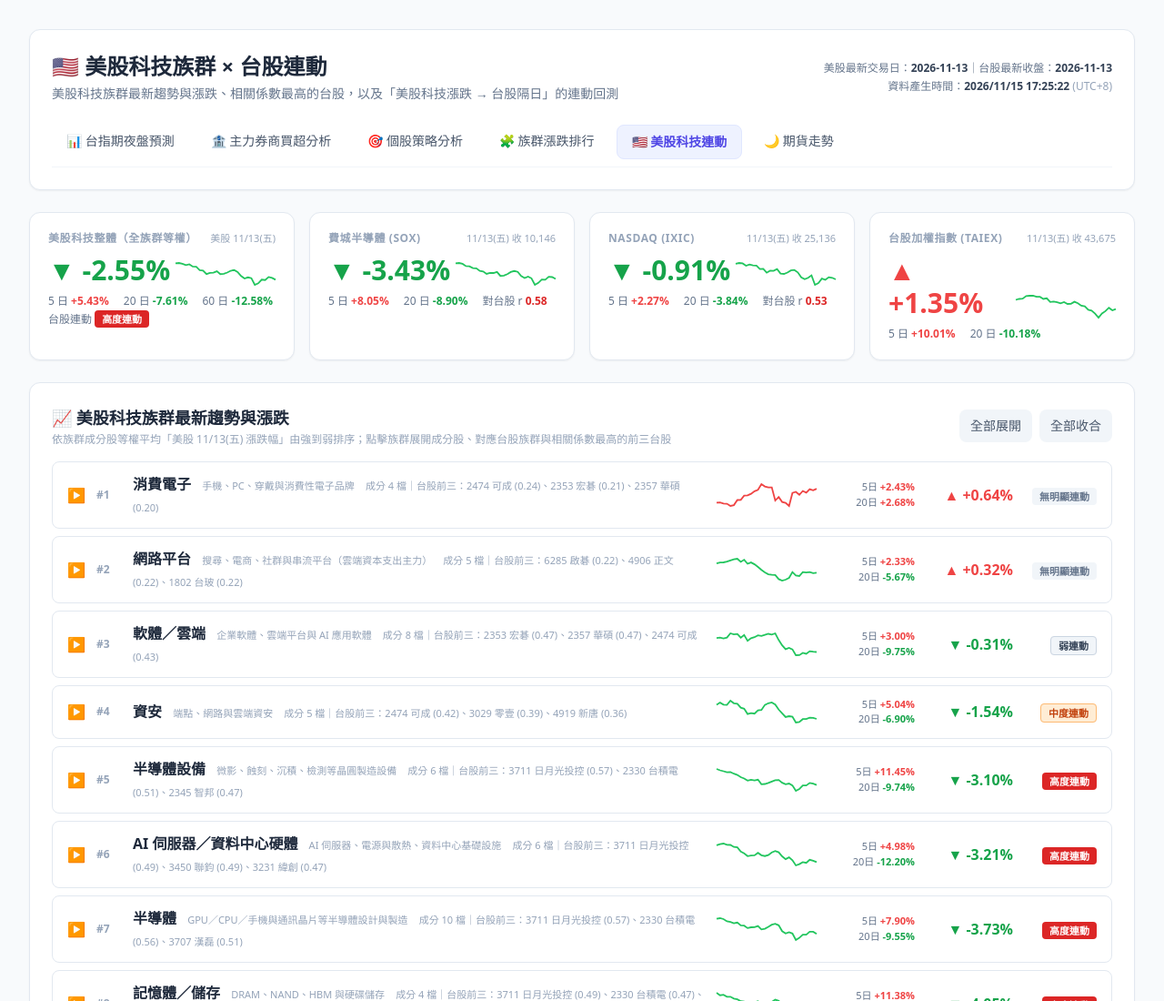
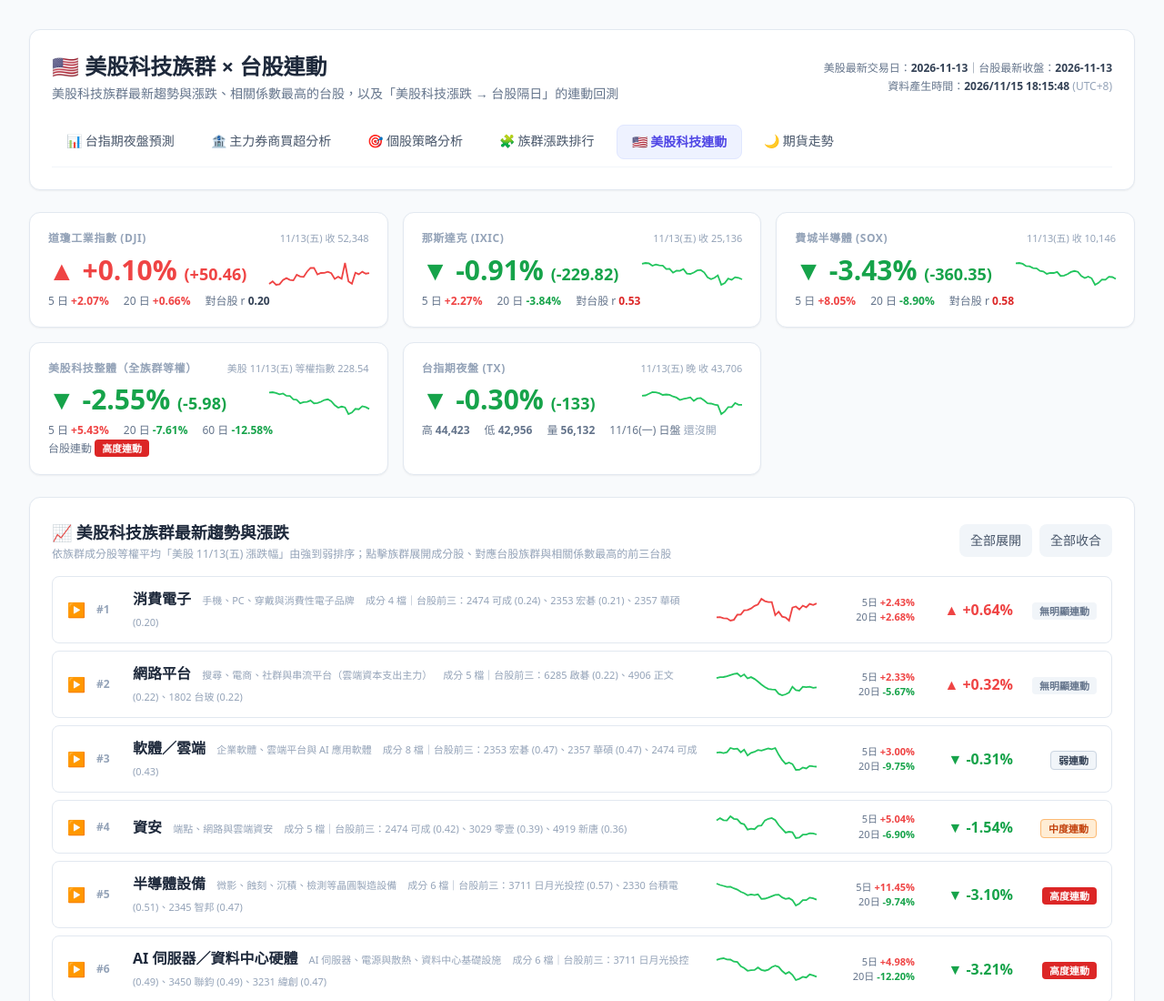
Before and after one commit to whsu45/chive-terminal, a plain HTML site: page us-tech.html in a window 1280 px wide. Shown: the top 1100 px of the page at 91% size. Drawn offline with nearby package versions, Linux system fonts and the light colour scheme.

Commit message:
美股科技連動頁：卡片加上漲跌點數、新增道瓊與台指期夜盤
- 卡片主數字改為「漲跌幅 (漲跌點數)」，例：▼ -2.55% (-5.98)
- 新增道瓊工業指數（^DJI）
- 台股加權指數卡片改為台指期夜盤（取自 night_futures.json 的 TX）
- 順序：道瓊、那斯達克、費半、美股科技整體、台指夜盤；桌機改三欄

```diff
--- a/assets/us-tech-app.js
+++ b/assets/us-tech-app.js
@@ -22,6 +22,14 @@
     return `<svg width="${w}" height="${h}" class="inline-block overflow-visible"><polyline fill="none" stroke="${color}" stroke-width="1.8" points="${pts}"/></svg>`;
   }
 
+  /** 卡片主數字：漲跌幅 + 漲跌點數，例：▼ -2.55% (-5.98) */
+  function pctWithPts(pct, chg, d = 2) {
+    if (pct == null || chg == null || !isFinite(chg)) return pctStr(pct);
+    return `${pctStr(pct)} <span class="text-lg font-bold whitespace-nowrap">(${chg > 0 ? '+' : ''}${num(chg, d)})</span>`;
+  }
+  /** 走勢線最後兩個收盤相減 = 當天漲跌點數（綜合指數是等權指數的點數） */
+  const sparkChg = spark => { const s = (spark || []).filter(v => v != null); return s.length < 2 ? null : s[s.length - 1] - s[s.length - 2]; };
+
   function badge(v) { return `<span class="px-2 py-0.5 rounded text-[11px] font-bold ${esc(v?.cls || 'bg-slate-100 text-slate-500')}">${esc(v?.label || 'NA')}</span>`; }
 
   function card(title, sub, main, mainCls, rows, sparkHtml) {
@@ -39,22 +47,38 @@
       </div>`;
   }
 
-  function renderOverview(d) {
+  /** 台指期夜盤卡片：資料來自期貨走勢頁的 data/night_futures.json（TX 大台）。
+   *  交易日期 D 的夜盤 = 前一個交易日晚上 → 隔天清晨；漲跌是對前一個日盤結算價算的 */
+  function nightCard(nf) {
+    const title = '台指期夜盤 (TX)';
+    const s = (nf?.contracts || []).find(c => c.fut === 'TX')?.series || [];
+    const i = s.length - 1, last = s[i], n = last?.night;
+    if (!n) return card(title, '資料缺漏', 'NA', 'text-slate-400', [], '');
+    const prev = i > 0 ? s[i - 1].date : null;
+    const when = prev ? `${md(prev)} 晚` : `${md(last.date)} 前一晚`;
+    return card(title, `${when} 收 ${num(n.c, 0)}`, pctWithPts(n.chg_pct, n.chg, 0), signCls(n.chg_pct),
+      [['高', num(n.h, 0)], ['低', num(n.l, 0)], ['量', num(n.vol, 0)],
+        last.day ? ['日盤開盤跳空', pctPlain(last.gap_pct), signCls(last.gap_pct)] : [`${md(last.date)} 日盤`, '還沒開', 'text-slate-400 font-normal']],
+      sparkline(s.slice(-30).map(r => r.night?.c)));
+  }
+
+  function renderOverview(d, nf) {
     const c = d.composite, b = d.benchmarks || {};
     const bench = (key, title) => {
       const x = b[key];
       if (!x) return card(title, '資料缺漏', 'NA', 'text-slate-400', [], '');
-      return card(title, `${md(x.date)} 收 ${num(x.close, 0)}`, pctStr(x.pct), signCls(x.pct),
+      return card(title, `${md(x.date)} 收 ${num(x.close, 0)}`, pctWithPts(x.pct, sparkChg(x.spark)), signCls(x.pct),
         [['5 日', pctPlain(x.pct5), signCls(x.pct5)], ['20 日', pctPlain(x.pct20), signCls(x.pct20)], x.taiex ? ['對台股 r', corrStr(x.taiex.corr120), corrCls(x.taiex.corr120)] : ['', '']],
         sparkline(x.spark));
     };
     $('overview').innerHTML = [
-      card('美股科技整體（全族群等權）', `美股 ${md(c.date)}`, pctStr(c.pct), signCls(c.pct),
+      bench('DJI', '道瓊工業指數 (DJI)'),
+      bench('IXIC', '那斯達克 (IXIC)'),
+      bench('SOX', '費城半導體 (SOX)'),
+      card('美股科技整體（全族群等權）', `美股 ${md(c.date)} 等權指數 ${num(c.spark?.[c.spark.length - 1], 2)}`, pctWithPts(c.pct, sparkChg(c.spark)), signCls(c.pct),
         [['5 日', pctPlain(c.pct5), signCls(c.pct5)], ['20 日', pctPlain(c.pct20), signCls(c.pct20)], ['60 日', pctPlain(c.pct60), signCls(c.pct60)], ['台股連動', badge(c.taiex?.verdict)]],
         sparkline(c.spark)),
-      bench('SOX', '費城半導體 (SOX)'),
-      bench('IXIC', 'NASDAQ (IXIC)'),
-      bench('TWII', '台股加權指數 (TAIEX)'),
+      nightCard(nf),
     ].join('');
   }
 
@@ -276,12 +300,13 @@
 
   async function load() {
     try {
-      const [d, h] = await Promise.all([
+      const [d, h, nf] = await Promise.all([
         fetch('./data/us_tech.json', { cache: 'no-store' }).then(r => { if (!r.ok) throw new Error(`us_tech.json ${r.status}`); return r.json(); }),
         fetch('./data/us_tech_history.json', { cache: 'no-store' }).then(r => (r.ok ? r.json() : [])).catch(() => []),
+        fetch('./data/night_futures.json', { cache: 'no-store' }).then(r => (r.ok ? r.json() : null)).catch(() => null),
       ]);
       history = Array.isArray(h) ? h : [];
-      renderMeta(d); renderOverview(d); renderGroups(d); renderTop3(d); renderBacktest(d); renderMethod(d); renderHistory(30);
+      renderMeta(d); renderOverview(d, nf); renderGroups(d); renderTop3(d); renderBacktest(d); renderMethod(d); renderHistory(30);
       $('expandAll').onclick = () => document.querySelectorAll('details.group-row').forEach(x => { x.open = true; });
       $('collapseAll').onclick = () => document.querySelectorAll('details.group-row').forEach(x => { x.open = false; });
       $('moreHistory').onclick = () => renderHistory(30);
--- a/data/us_tech.json
+++ b/data/us_tech.json
@@ -1,5 +1,5 @@
 {
- "generatedAt": "2026-11-15T09:25:22.167Z",
+ "generatedAt": "2026-11-15T10:15:48.834Z",
  "usDate": "2026-11-13",
  "twDate": "2026-11-13",
  "windows": {
@@ -16,6 +16,73 @@
   "twCandidates": 130
  },
  "benchmarks": {
+  "DJI": {
+   "name": "道瓊工業指數",
+   "symbol": "^DJI",
+   "date": "2026-11-13",
+   "close": 52347.55,
+   "pct": 0.1,
+   "pct5": 2.07,
+   "pct20": 0.66,
+   "spark": [
+    51267.9,
+    51521.28,
+    51179.87,
+    51231.64,
+    51654.95,
+    51850.55,
+    51670.1,
+    51621.48,
+    52177.69,
+    52002.41,
+    51966.03,
+    52495.88,
+    52856.09,
+    52867.98,
+    52215.16,
+    52361.58,
+    52377.57,
+    52475.1,
+    52342.56,
+    51770.31,
+    51983.98,
+    51786.72,
+    53356.12,
+    51523.06,
+    51285.73,
+    52389.75,
+    52231.89,
+    52486.49,
+    52297.09,
+    52347.55
+   ],
+   "taiex": {
+    "pairs": 468,
+    "corr60": 0.09,
+    "corr120": 0.195,
+    "corr250": 0.274,
+    "beta120": 0.468,
+    "hit120": {
+     "n": 120,
+     "rate": 0.575
+    },
+    "condUp": {
+     "n": 28,
+     "mean": 1.12,
+     "sameDirRate": 0.786
+    },
+    "condDown": {
+     "n": 24,
+     "mean": -0.85,
+     "sameDirRate": 0.792
+    },
+    "verdict": {
+     "level": 1,
+     "label": "弱連動",
+     "cls": "bg-slate-100 text-slate-700 border border-slate-300"
+    }
+   }
+  },
   "SOX": {
    "name": "費城半導體",
    "symbol": "^SOX",
@@ -3377,5 +3444,5 @@
   }
  ],
  "historyCount": 260,
- "elapsedSec": 8.6
+ "elapsedSec": 11.4
 }
--- a/data/us_tech_config.json
+++ b/data/us_tech_config.json
@@ -2,6 +2,7 @@
   "_comment": "美股科技族群定義與台股候選名單。族群以成分股等權平均計算；台股候選 = 下方 twUniverse ＋ data/themes.json 中標題符合 twThemeKeywords 且成交量 ≥ twMinVolume 張的成分股。",
   "windows": { "main": 120, "alt": 60, "long": 250, "history": 250, "spark": 30 },
   "benchmarks": [
+    { "key": "DJI", "symbol": "^DJI", "name": "道瓊工業指數" },
     { "key": "SOX", "symbol": "^SOX", "name": "費城半導體" },
     { "key": "IXIC", "symbol": "^IXIC", "name": "NASDAQ" },
     { "key": "TWII", "symbol": "^TWII", "name": "台股加權指數" }
--- a/us-tech.html
+++ b/us-tech.html
@@ -37,7 +37,7 @@
         <div id="status" class="hidden"></div>
 
         <!-- 總覽卡片 -->
-        <div id="overview" class="grid grid-cols-1 md:grid-cols-2 xl:grid-cols-4 gap-4"></div>
+        <div id="overview" class="grid grid-cols-1 md:grid-cols-2 xl:grid-cols-3 gap-4"></div>
 
         <!-- 族群漲跌排行 -->
         <div class="bg-white rounded-xl shadow-sm p-6 border border-slate-200">
```
